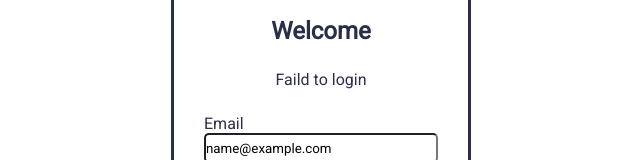
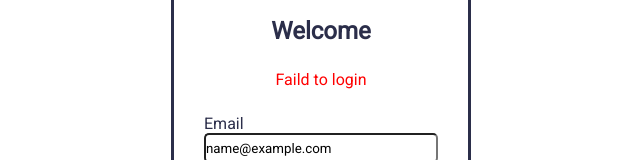
Before and after one commit to osaydayoub/coachAppFrontend, a React (Vite) app: page /login in a window 1280 px wide. Both pictures are taken after typing "name@example.com", "Sample123" into the empty fields and a click on the button "Login". Shown: the part 333-493 px from the top of the page, without its empty margins (319-959 px from the left). Built offline with nearby package versions, Linux system fonts and the light colour scheme; no server answers.

Commit message:
login changed + error css

```diff
--- a/src/components/Login/Login.jsx
+++ b/src/components/Login/Login.jsx
@@ -3,7 +3,7 @@ import { useNavigate } from "react-router-dom";
 import "../../pages/LoginPage/LoginPage.css";
 import { useAuth } from "../../context/AuthContext";
 import axios from "axios";
-import loginImg from "../../assets/msaCoach.jpeg"
+import loginImg from "../../assets/msaCoach.jpeg";
 //TODO handel is afunc for moving to signup page oe login... so do it
 function Login({ handle }) {
   const [email, setEmail] = useState("");
@@ -15,6 +15,7 @@ function Login({ handle }) {
   async function handleSubmit(e) {
     e.preventDefault();
     try {
+      console.log("loginloginloginloginlogin");
       setError("");
       setLoading(true);
       const res = await axios.post(
@@ -36,10 +37,10 @@ function Login({ handle }) {
 
   return (
     <div className="login-container">
-        <img className='img-login' src={loginImg} alt="logo-img" />
+      <img className="img-login" src={loginImg} alt="logo-img" />
       <h2>Welcome</h2>
       {/* <h3>M.S.A</h3> */}
-      {error && <div>{error}</div>}
+      {error && <div className="error-container">{error}</div>}
       <form onSubmit={(e) => handleSubmit(e)}>
         <div>
           <label htmlFor="email">Email</label>
--- a/src/pages/LoginPage/LoginPage.css
+++ b/src/pages/LoginPage/LoginPage.css
@@ -74,3 +74,6 @@
     color: rgb(17, 45, 78);
     font-weight: bolder;
 }
+.error-container{
+    color: red;
+}
```
